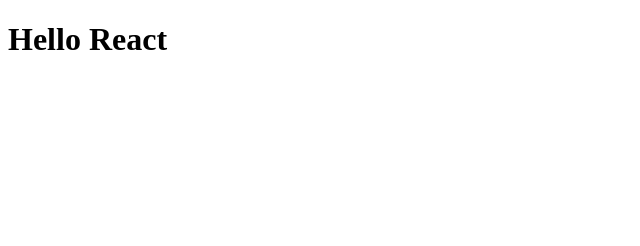
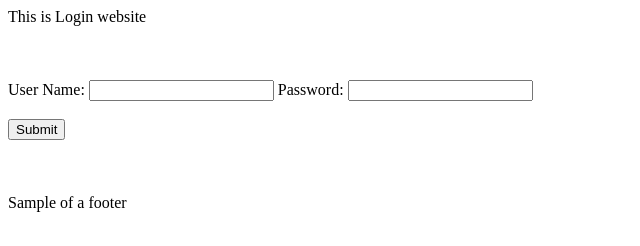
Before and after one commit to ahetesum/basic-web, a website: page index.html in a window 1280 px wide. Shown: the whole page, without its empty margins (0-640 px from the left). Drawn offline with Linux system fonts and the light colour scheme.

Commit message:
simple form in HTML5

```diff
--- a/index.html
+++ b/index.html
@@ -1,9 +1,29 @@
 <!DOCTYPE html>
 <html>
   <head>
-      <title>Hello World</title>
+    <meta http-equiv="Content-type" content="text/html; charset=utf-8" />
+    <meta name="viewport" content="width=device-width, initial-scale=1" />
+    <title>HTML template</title>
   </head>
   <body>
-    <h1>Hello React</h1>
+    <header>This is Login website</header>
+    <br />
+    <br />
+    <br />
+    <section>
+      <form action="myloginhandle.asp" method="post">
+        <label for="username">User Name:</label>
+        <input type="text" name="username" value="" />
+        <label for="password">Password:</label>
+        <input type="password" name="password" value="" />
+        <br />
+        <br />
+        <input type="submit" value="Submit" >
+      </form>
+    </section>
+    <br />
+    <br />
+    <br />
+    <footer>Sample of a footer</footer>
   </body>
 </html>
```
